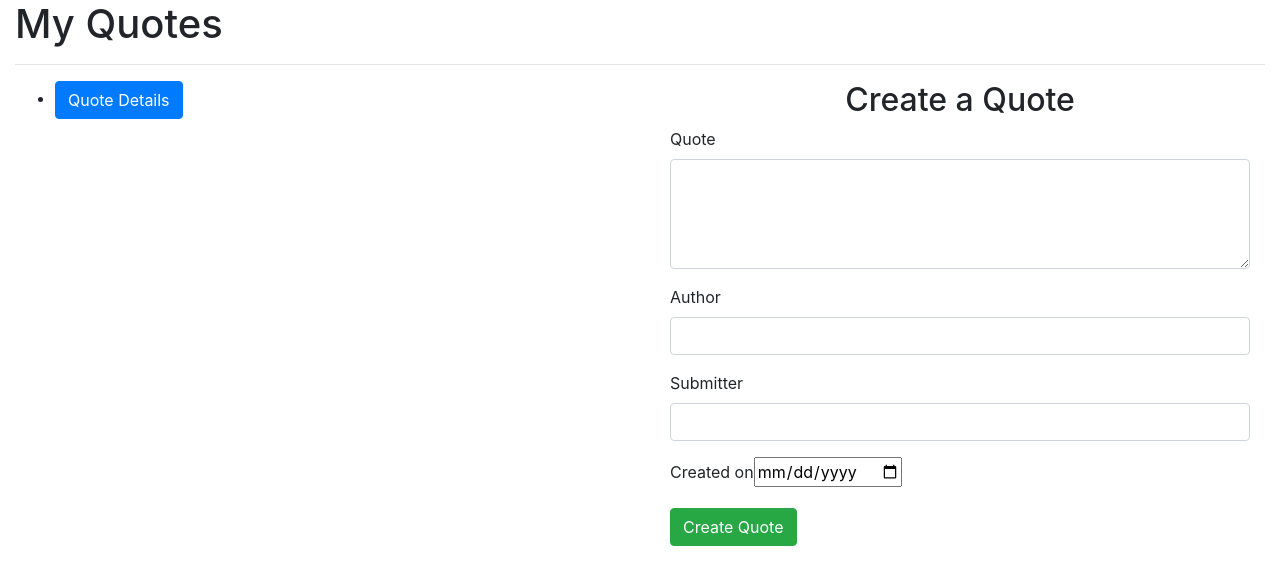
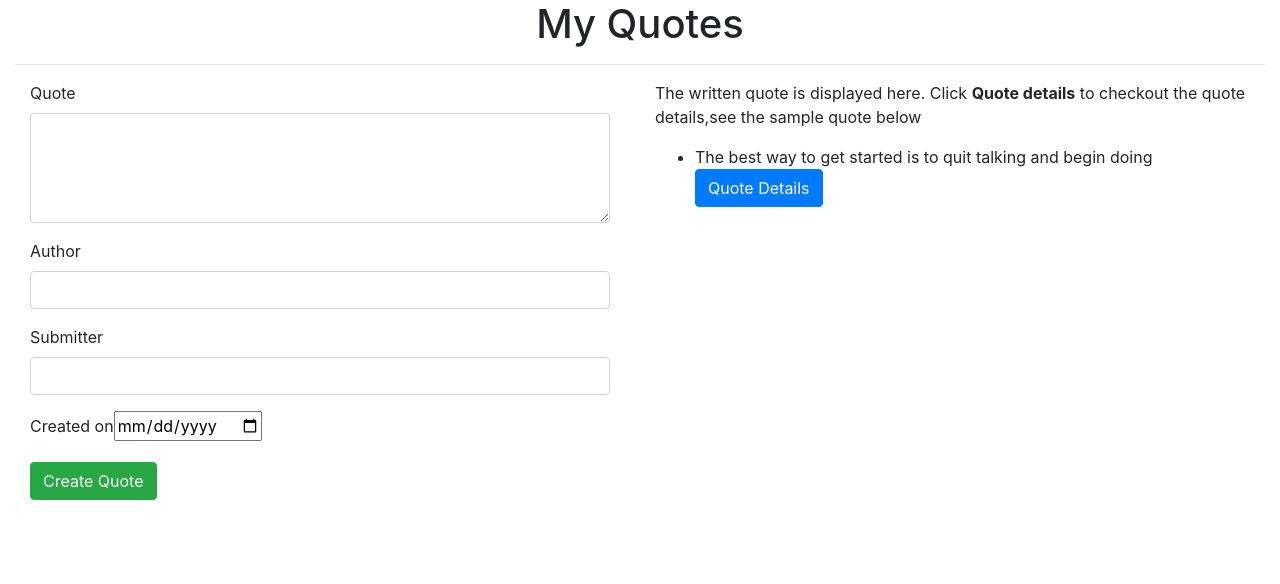
Before and after one commit to anzalmohamed/Quotes, an Angular app: page / in a window 1280 px wide. Shown: the top 584 px of the page. Built offline with nearby package versions, Linux system fonts and the light colour scheme.

Commit message:
making stylistic changes on the app

```diff
--- a/src/app/quote/quote.component.html
+++ b/src/app/quote/quote.component.html
@@ -1,8 +1,13 @@
 <div class="container-fluid">
-    <h1>My Quotes</h1>
+    <h1 class="h1 text-center">My Quotes</h1>
     <hr>
     <div class="row">
         <div class="col-md-6">
+            <app-quotes-form  (addQuote)="addNewQuote($event)"></app-quotes-form>
+
+         </div>
+        <div class="col-md-6">
+            <p>The written quote is displayed here. Click <strong>Quote details</strong> to checkout the quote details,see the sample quote below </p>
             <ul>
                 <li *ngFor='let quote of quotes; let i = index'>
                     {{quote.name}}
@@ -13,9 +18,6 @@
             <!--<input type="checkbox" ng-checked="all">Volvo<br>
     <input type="checkbox" ng-checked="all">Ford<br>-->
         </div>
-        <div class="col-md-6">
-           <app-quotes-form  (addQuote)="addNewQuote($event)"></app-quotes-form>
 
-        </div>
     </div>
 </div>
--- a/src/app/quote/quote.component.ts
+++ b/src/app/quote/quote.component.ts
@@ -8,7 +8,7 @@ import { Quote } from '../quote';
 })
 export class QuoteComponent implements OnInit {
   quotes:Quote[] = [
-    new Quote(1, '','','',new Date()),
+    new Quote(1, 'The best way to get started is to quit talking and begin doing','Daniel','Anzal',new Date(2020,3,14)),
   ];
   toggleDetails(index:any){
     this.quotes[index].showAuthor = !this.quotes[index].showAuthor;
--- a/src/app/quotes-form/quotes-form.component.html
+++ b/src/app/quotes-form/quotes-form.component.html
@@ -1,6 +1,4 @@
 <div class="container-fluid">
-    <h2 class="text-center">Create a Quote</h2>
-
     <form (ngSubmit)='submitQuote()' #quoteForm='ngForm'>
 
         <div class="form-group">
```
